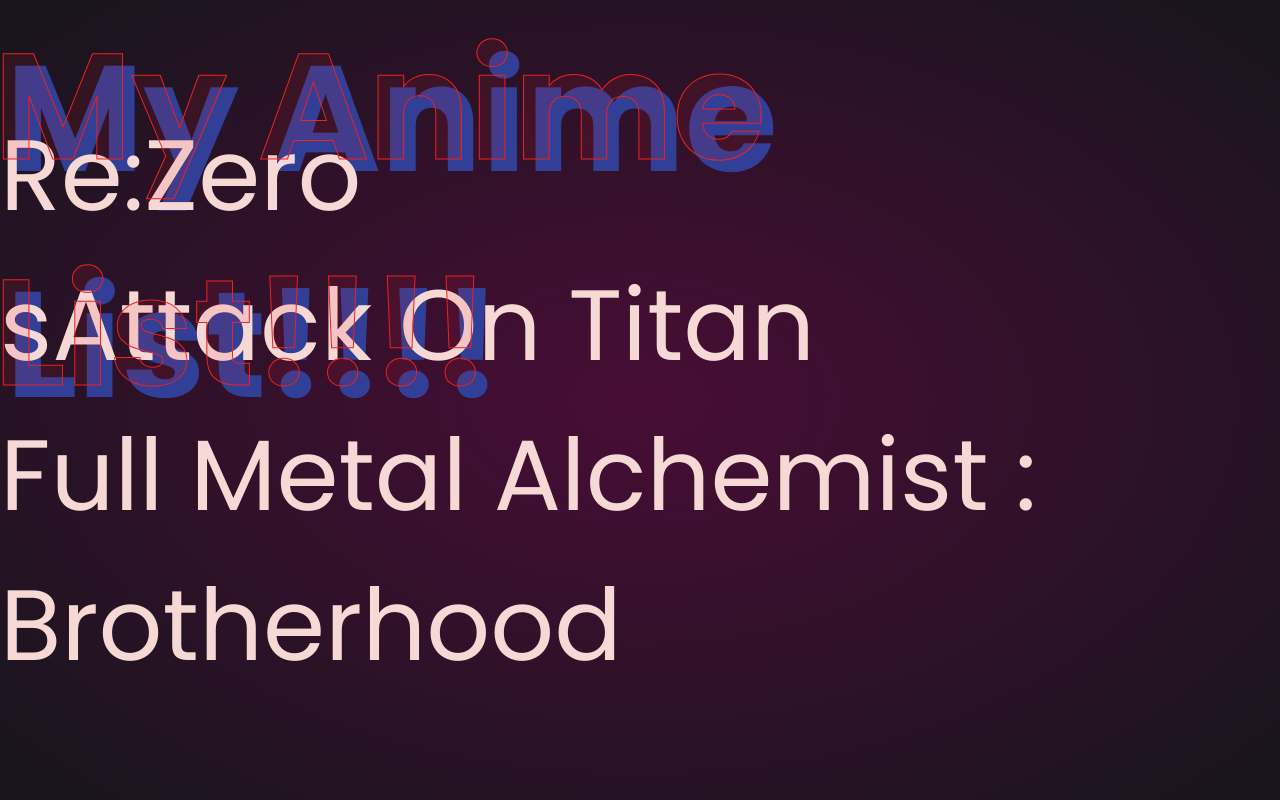
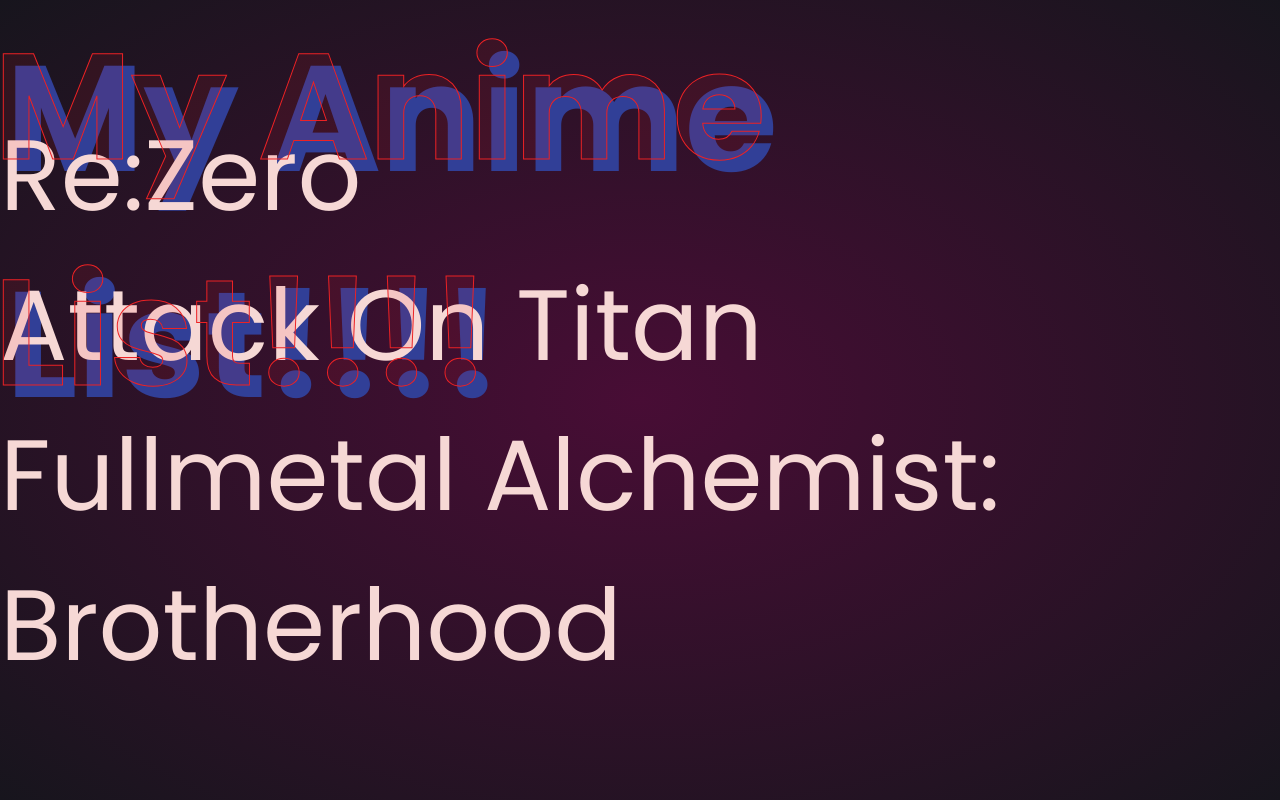
Before and after one commit to TheRealAbhinav/GitHub-pages-demo, a plain HTML site: page index.html in a window 1280 px wide. Drawn offline with Linux system fonts and the light colour scheme.

Commit message:
Update index.html
Fix some typos

```diff
--- a/index.html
+++ b/index.html
@@ -10,8 +10,8 @@
     <h1 data-text="My Anime List!!!!"></h1>
     <ul>
         <li>Re:Zero</li>
-        <li>sAttack On Titan</li>
-        <li>Full Metal Alchemist : Brotherhood</li>
+        <li>Attack On Titan</li>
+        <li>Fullmetal Alchemist: Brotherhood</li>
     </ul>
 </body>
 </html>
```
